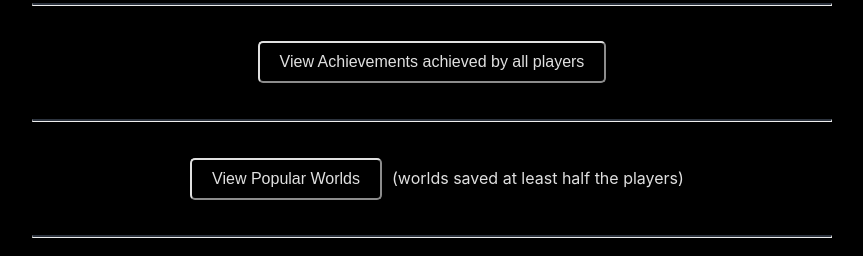
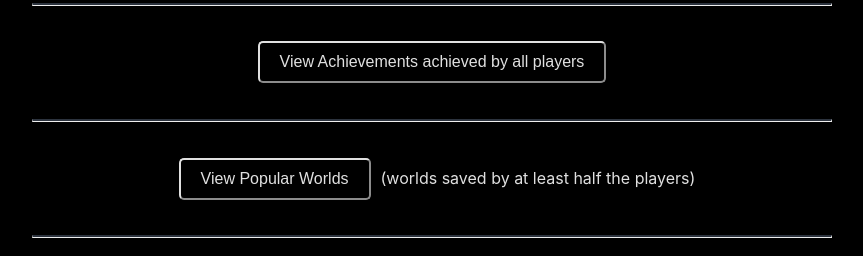
Before and after one commit to llivvv/Minecraft-db, a website: page public/index.html in a window 1280 px wide. Shown: the part 863-1119 px from the top of the page, without its empty margins (208-1071 px from the left). Drawn offline with Linux system fonts and the light colour scheme; no server answers.

Commit message:
fixed typo

```diff
--- a/public/index.html
+++ b/public/index.html
@@ -237,7 +237,7 @@
 <!--for HAVING query-->
 <div class="container">
     <button id="havBtn">View Popular Worlds</button>
-    <p>(worlds saved at least half the players)</p>
+    <p>(worlds saved by at least half the players)</p>
     <table id="having" class="hide">
         <thead>
         <tr>
```
